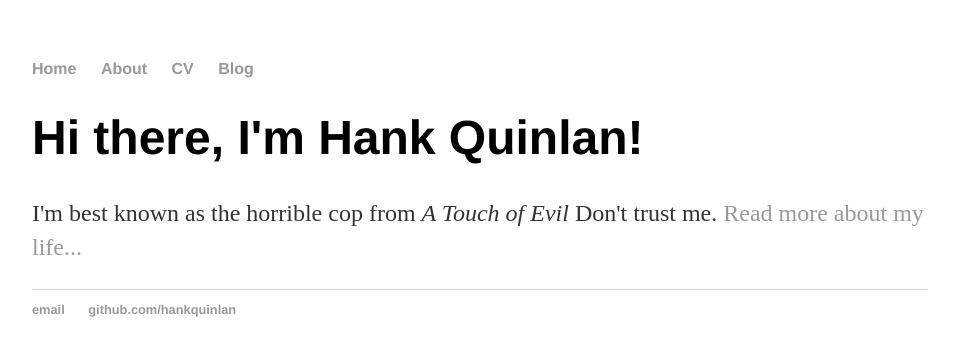
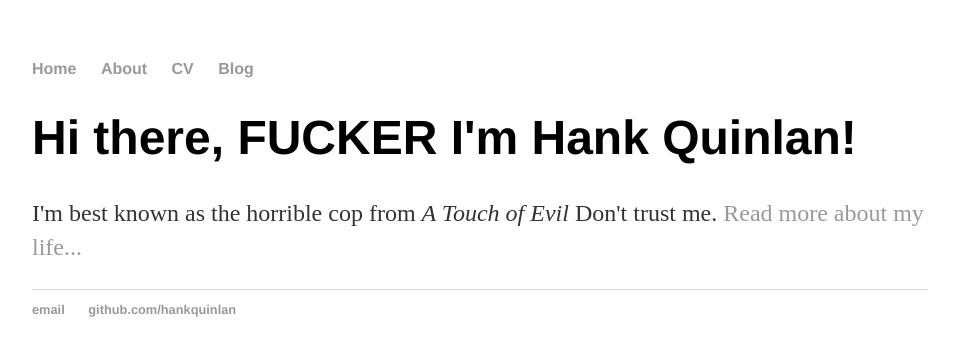
Before and after one commit to crabrangoon/crabrangoon.github.io, a Jekyll site: the page built from index.html, in a window 1280 px wide. Shown: the top 356 px of the page, without its empty margins (160-1115 px from the left). Built offline with Jekyll 4.4.1, drawn with Linux system fonts in a browser that asks for light colours.

Commit message:
Update index.html

```diff
--- a/index.html
+++ b/index.html
@@ -3,6 +3,6 @@ layout: default
 title: Hank Quinlan, Horrible Cop
 ---
 <div class="blurb">
-	<h1>Hi there, I'm Hank Quinlan!</h1>
+	<h1>Hi there, FUCKER I'm Hank Quinlan!</h1>
 	<p>I'm best known as the horrible cop from <em>A Touch of Evil</em> Don't trust me. <a href="/about">Read more about my life...</a></p>
 </div><!-- /.blurb -->
```
